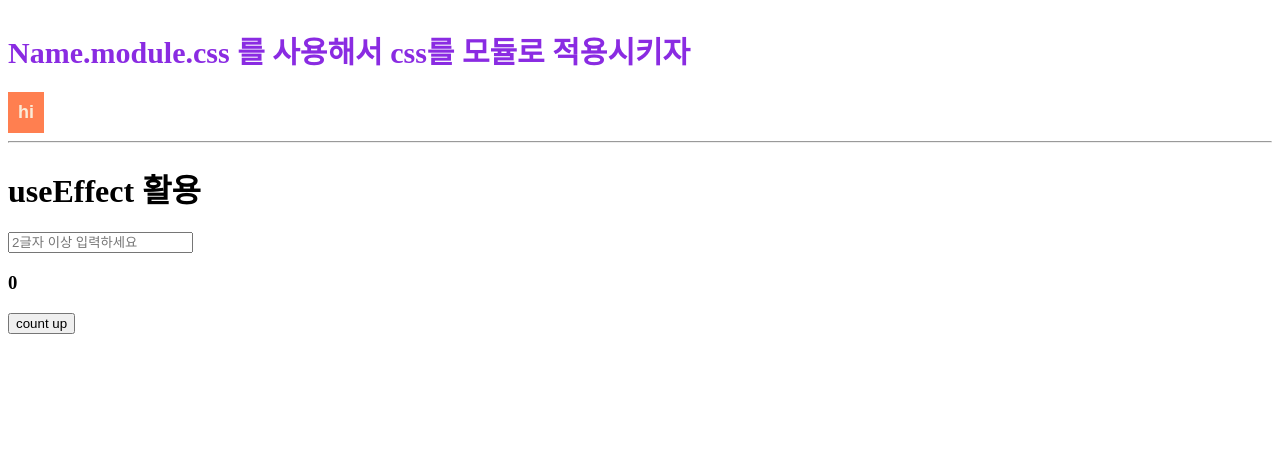
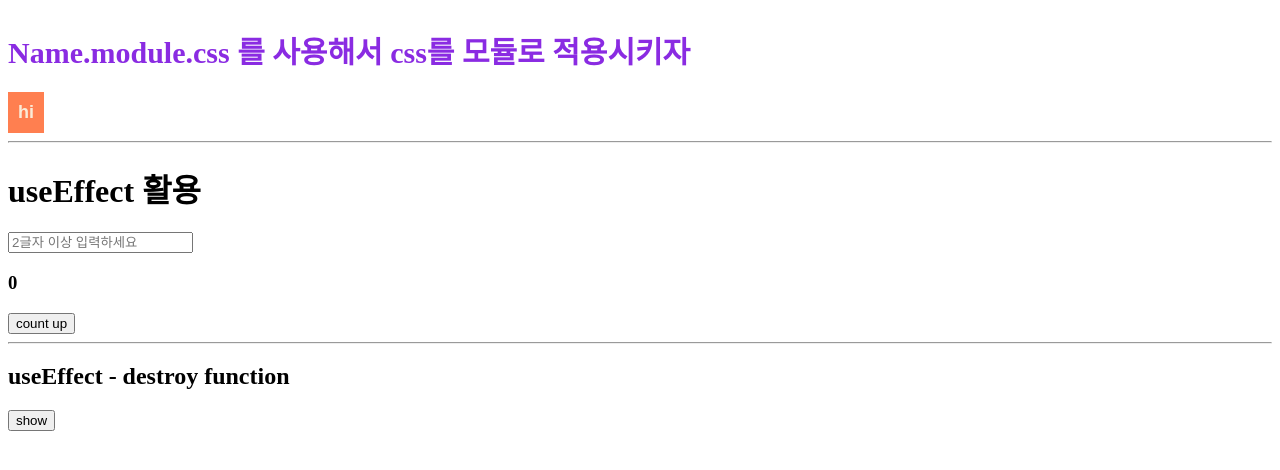
Before and after one commit to sungwoncho94/220306_movie_app_npx, a React (Create React App) app: page / in a window 1280 px wide. Shown: the top 470 px of the page. Built offline with nearby package versions, Linux system fonts and the light colour scheme.

Commit message:
useEffect - cleanup Function - 컴포넌트가 사라질 때(destroyed) 실행되는 함수. - useEffect 실행 함수 안에서 function을 return해주면 된다. (꼭 함수를   return해줘야함) - useEffect(실행함수 return(cleanup Func) ,[]); 형태로 사용

```diff
--- /dev/null
+++ b/src/App3.js
@@ -0,0 +1,44 @@
+import { func } from "prop-types";
+import { useState, useEffect } from "react";
+
+function App3(){
+    const [showing, setShowing] = useState(false);
+    function onClick(){
+        setShowing((prev) => !prev);
+    }
+
+    // component(<Hello />는 단지 jsx(<h3></h3>)를 return 해주는 함수일 뿐임!)
+    /* function Hello(){
+        useEffect(() => {
+            console.log("I'm came :)");
+            /*
+            Hello 컴포넌트가 destroy 될 때 console을 찍기 위해서는, function을 return해줘야함.
+            이 function은 useEffect에서 온다.
+            === cleanup function
+            */
+           /*  return () => {console.log("bye... X(")}
+        }, []);
+        return (<h3>Hello~ :)</h3>);
+    }  */
+
+    // 화살표 함수 쓰지 않고 useEffect의 cleanup Func까지 사용해보기
+    function Hello() {
+        useEffect(function(){
+            console.log('hi~ :)');
+            return function(){
+                console.log("bye... :(");
+            };
+        }, []);
+        return <h2>HELLO</h2>;
+    }
+
+    return (
+        <div>
+            <h2>useEffect - destroy function</h2>
+            {showing ? <Hello /> : null}
+            <button onClick={onClick}>{showing ? "hide" : "show"}</button>
+        </div>
+    );
+}
+
+export default App3;
--- a/src/index.js
+++ b/src/index.js
@@ -2,12 +2,15 @@ import React from 'react';
 import ReactDOM from 'react-dom';
 import App from './App';
 import App2 from './App2';
+import App3 from './App3';
 
 ReactDOM.render(
   <React.StrictMode>
     <App />
     <hr />
     <App2 />
+    <hr />
+    <App3 />
   </React.StrictMode>,
   document.getElementById('root')
 );
```
